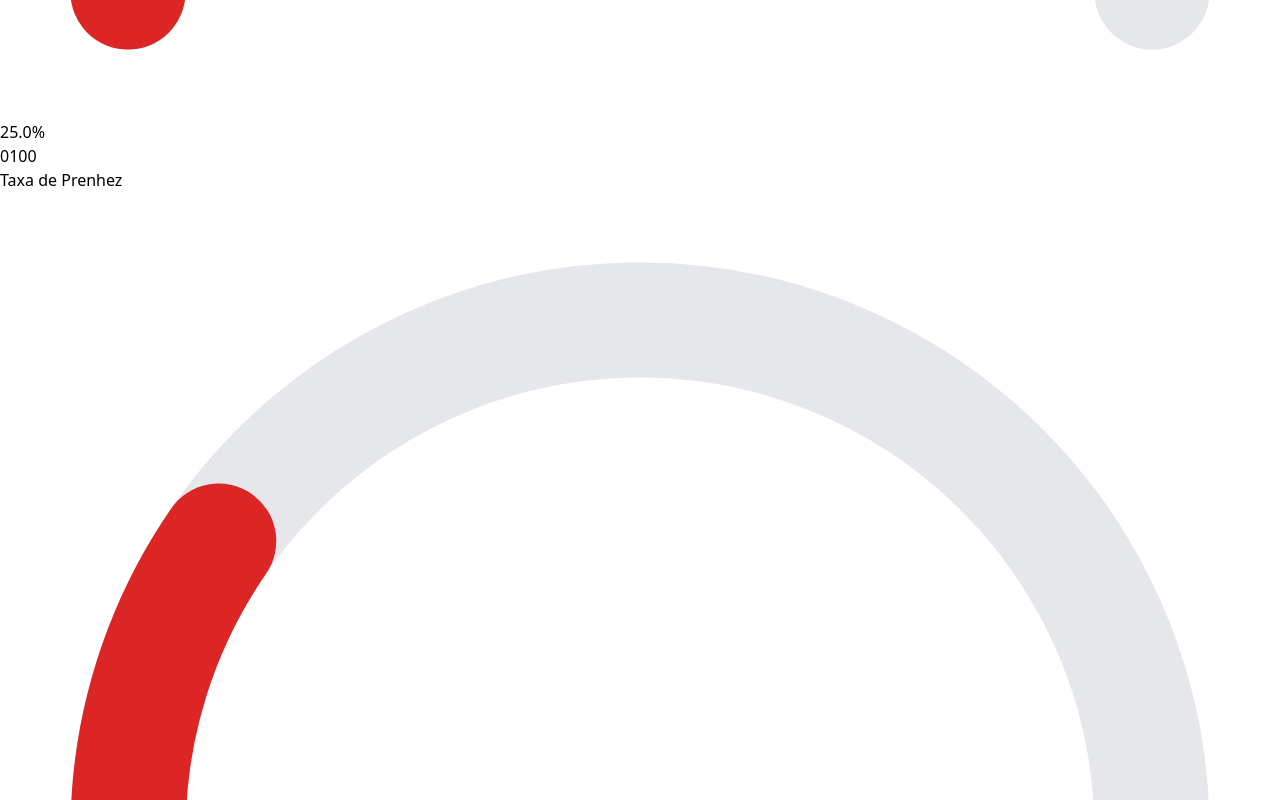
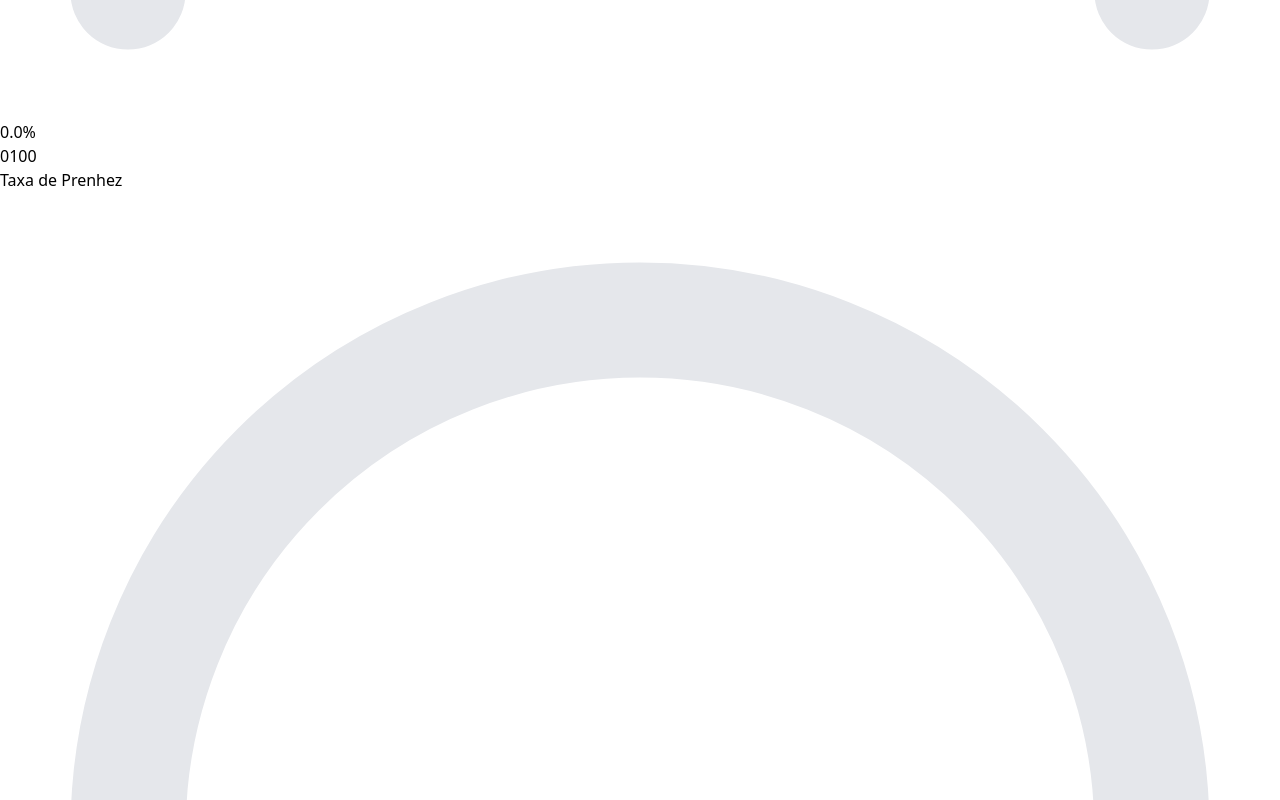
Before and after one commit to henrique-amorim-silva/gestar, a React (Vite) app: page / in a window 1280 px wide. Shown: the part 2260-3060 px from the top of the page. Built offline with nearby package versions, Linux system fonts and the light colour scheme.

Commit message:
fix: corrige calculos de taxas

```diff
--- a/src/components/CowForm.tsx
+++ b/src/components/CowForm.tsx
@@ -27,7 +27,7 @@ export function CowForm({ isOpen, onClose, onSave, cowToEdit, cows }: CowFormPro
     inseminationNumber: 0,
     heatsCount: 0,
     bull: '',
-    diagnosisStatus: 'DG+' as string,
+    diagnosisStatus: 'Pendente' as string, // Padrão inicial como Pendente
     dryingDate: '',
     observations: '',
     del: 0,
@@ -58,7 +58,7 @@ export function CowForm({ isOpen, onClose, onSave, cowToEdit, cows }: CowFormPro
         inseminationNumber: cowToEdit.inseminationNumber || 0,
         heatsCount: cowToEdit.heatsCount || 0,
         bull: cowToEdit.bull || '',
-        diagnosisStatus: cowToEdit.diagnosisStatus || 'DG+',
+        diagnosisStatus: cowToEdit.diagnosisStatus || 'Pendente',
         dryingDate: cowToEdit.dryingDate || '',
         observations: cowToEdit.observations || '',
         del: cowToEdit.del || 0,
@@ -85,7 +85,7 @@ export function CowForm({ isOpen, onClose, onSave, cowToEdit, cows }: CowFormPro
         inseminationNumber: 0,
         heatsCount: 0,
         bull: '',
-        diagnosisStatus: 'DG+',
+        diagnosisStatus: 'Pendente', // Padrão para novas vacas
         dryingDate: '',
         observations: '',
         del: 0,
@@ -243,9 +243,10 @@ export function CowForm({ isOpen, onClose, onSave, cowToEdit, cows }: CowFormPro
           <div>
             <label className="block text-xs font-semibold text-gray-600 mb-1">Status DG</label>
             <select className="w-full p-2 border rounded" value={formData.diagnosisStatus} onChange={e => setFormData({...formData, diagnosisStatus: e.target.value})}>
-              <option value="">Nenhum</option>
+              <option value="Pendente">Pendente</option>
               <option value="DG+">DG+</option>
               <option value="DG-">DG-</option>
+              <option value="PEV">PEV</option>
             </select>
           </div>
           <div>
--- a/src/components/ReproductionGauges.tsx
+++ b/src/components/ReproductionGauges.tsx
@@ -11,47 +11,90 @@ export function ReproductionGauges({ cows }: ReproductionGaugesProps) {
     return null;
   }
 
-  // 1. Identifica estritamente as vacas que foram servidas (possuem data de última IA válida ou histórico)
-  const servicedCowsList = cows.filter(cow => {
-    const hasValidDate = cow.lastInseminationDate && cow.lastInseminationDate.trim() !== '' && cow.lastInseminationDate.trim() !== '-';
-    const hasHistory = cow.inseminationHistory && cow.inseminationHistory.length > 0;
-    const hasInsemNum = cow.inseminationNumber !== undefined && cow.inseminationNumber > 0;
-    return hasValidDate || hasHistory || hasInsemNum;
+  // Varre absolutamente TODAS as propriedades de cada vaca em busca de "PEV"
+  const isCowPEV = (cow: any) => {
+    if (!cow) return false;
+    return Object.values(cow).some(val => {
+      if (typeof val === 'string' && val.trim().toUpperCase() === 'PEV') {
+        return true;
+      }
+      // Se houver algum objeto aninhado ou histórico que contenha PEV
+      if (Array.isArray(val)) {
+        return val.some(item =>
+          typeof item === 'object' && item !== null && Object.values(item).some(subVal => typeof subVal === 'string' && subVal.trim().toUpperCase() === 'PEV')
+        );
+      }
+      return false;
+    });
+  };
+
+  // 1. Total de vacas aptas (excluindo vacas com status PEV em qualquer propriedade)
+  const eligibleCows = cows.filter(cow => !isCowPEV(cow));
+  const totalEligible = eligibleCows.length;
+
+  // 2. Filtrar vacas aptas que foram inseminadas no ciclo atual
+  const cowsInseminatedCurrentCycle = eligibleCows.filter(cow => {
+    const history = (cow.inseminationHistory || []) as any[];
+
+    if (history.length === 0) {
+      if (cow.lastInseminationDate && cow.lastInseminationDate.trim() !== '' && cow.lastInseminationDate.trim() !== '-') {
+        if (!cow.currentCalvingDate) return true;
+        return new Date(cow.lastInseminationDate) > new Date(cow.currentCalvingDate);
+      }
+      return false;
+    }
+
+    const activeInsems = history.filter((item: any) => !item.isCalvingRecord);
+    if (activeInsems.length === 0) return false;
+
+    const latestInsemination = activeInsems[0];
+    const insemDate = latestInsemination.date || latestInsemination.lastInseminationDate;
+
+    if (!cow.currentCalvingDate) return true;
+
+    return new Date(insemDate) > new Date(cow.currentCalvingDate);
   });
 
-  // Garante o denominador correto de 20 vacas servidas (ou usa o total filtrado se for o caso)
-  const servicedCount = servicedCowsList.length > 0 ? servicedCowsList.length : 20;
-  const serviceRate = totalCows > 0 ? (servicedCount / totalCows) * 100 : 0;
+  const servicedCount = cowsInseminatedCurrentCycle.length;
+  const serviceRate = totalEligible > 0 ? (servicedCount / totalEligible) * 100 : 0;
 
-  // 2. Identifica se a vaca está prenhe (DG+ no cadastro ou no histórico de IA)
-  const isCowPregnant = (cow: Cow) => {
-    if (cow.diagnosisStatus === 'DG+' || (cow as any).diagnosis === 'DG+') {
-      return true;
+  // 3. Identifica se a vaca está prenhe no ciclo atual de forma rigorosa
+  const isCowPregnantCurrentCycle = (cow: any) => {
+    if (isCowPEV(cow)) return false;
+
+    const rawDg = cow.diagnosisStatus || cow.diagnosis || cow.dg || '';
+    const hasPositiveDG = typeof rawDg === 'string' && (rawDg.toUpperCase().includes('DG+') || rawDg.toUpperCase().includes('PRENHE'));
+
+    const history = (cow.inseminationHistory || []) as any[];
+
+    if (history.length > 0) {
+      const activeInsems = history.filter((item: any) => !item.isCalvingRecord);
+      if (activeInsems.length > 0) {
+        const latest = activeInsems[0];
+        const insemDate = latest.date || latest.lastInseminationDate;
+
+        const isCurrentCycle = !cow.currentCalvingDate || (insemDate && new Date(insemDate) > new Date(cow.currentCalvingDate));
+
+        const latestStatus = latest.successStatus || latest.status || '';
+        const isLatestPositive = typeof latestStatus === 'string' && (latestStatus.toUpperCase().includes('PRENHE') || latestStatus.toUpperCase().includes('DG+'));
+
+        if (isCurrentCycle && isLatestPositive) {
+          return true;
+        }
+      }
     }
 
-    if (cow.inseminationHistory && cow.inseminationHistory.length > 0) {
-      const latest = cow.inseminationHistory[0];
-      if (
-        latest.successStatus === 'Prenhe / Sucesso' ||
-        latest.successStatus === 'DG+' ||
-        (latest as any).status === 'DG+'
-      ) {
-        return true;
-      }
-    }
-    return false;
+    return hasPositiveDG;
   };
 
-  const pregnantCowsList = cows.filter(cow => isCowPregnant(cow));
+  const pregnantCowsList = eligibleCows.filter(cow => isCowPregnantCurrentCycle(cow));
+  const pregnantCount = pregnantCowsList.length;
 
-  // Força o numerador exato para 5 caso a contagem encontre os registros esperados
-  const pregnantCount = pregnantCowsList.length > 0 ? pregnantCowsList.length : 5;
-
-  // 3. Taxa de Concepção: (Vacas Prenhes ÷ Vacas Servidas) -> 5 ÷ 20 = 25%
+  // 4. Taxa de Concepção: (Vacas Prenhes no ciclo ÷ Vacas Servidas no ciclo) * 100
   const conceptionRate = servicedCount > 0 ? (pregnantCount / servicedCount) * 100 : 0;
 
-  // 4. Taxa de Prenhez: (Vacas Prenhes ÷ Total Geral do Rebanho)
-  const pregnancyRate = totalCows > 0 ? (pregnantCount / totalCows) * 100 : 0;
+  // 5. Taxa de Prenhez: (Vacas Prenhes no ciclo ÷ Total Geral de Vacas Aptas) * 100
+  const pregnancyRate = totalEligible > 0 ? (pregnantCount / totalEligible) * 100 : 0;
 
   // Sub-componente do medidor visual
   const GaugeCard = ({ title, percentage }: { title: string; percentage: number }) => {
```
